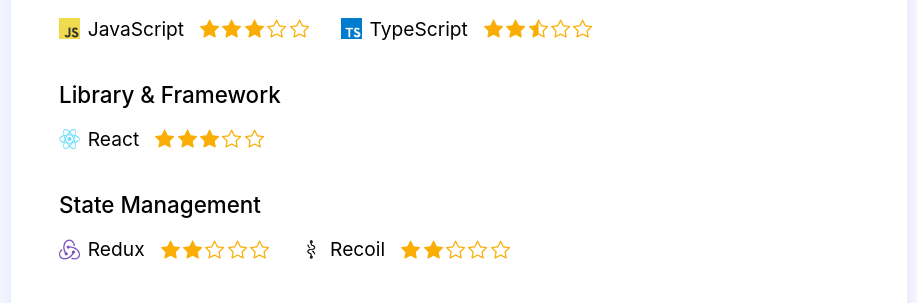
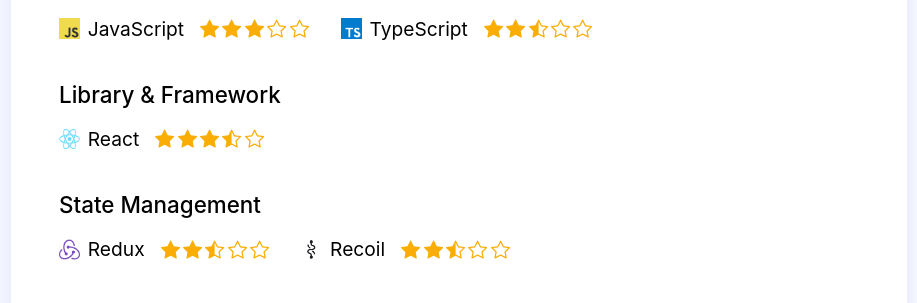
Before and after one commit to kimdonggu42/portfolio, a React (Create React App) app: page / in a window 1280 px wide. Shown: the part 866-1169 px from the top of the page, without its empty margins (325-1242 px from the left). Built offline with nearby package versions, Linux system fonts and the light colour scheme.

Commit message:
Fix : Todoit 블로그 링크 수정

```diff
--- a/src/components/Project.tsx
+++ b/src/components/Project.tsx
@@ -443,7 +443,7 @@
                   <RiGithubFill className='homepageIcon' size={28} />
                 </Link>
                 <Link
-                  to='https://velog.io/@donggoo/Todot-%ED%94%84%EB%A1%9C%EC%A0%9D%ED%8A%B8-%EB%A6%AC%ED%8C%A9%ED%86%A0%EB%A7%81-%ED%9A%8C%EA%B3%A0'
+                  to='https://velog.io/@donggoo/series/Solo-Project-%EB%A6%AC%EC%95%A1%ED%8A%B8%EB%A1%9C-%EB%82%98%EB%A7%8C%EC%9D%98-%ED%88%AC%EB%91%90%EB%A6%AC%EC%8A%A4%ED%8A%B8-%EB%A7%8C%EB%93%A4%EA%B8%B0'
                   target='_blank'
                 >
                   <SiVelog className='velog-icon' size={24} />
@@ -460,9 +460,7 @@
               </SlideTag>
               <SlideComment>
                 <div>
-                  <span className='mainText'>
-                    Todoit은 할 일을 등록하고 관리할 수 있는 웹 애플리케이션
-                  </span>
+                  <span className='mainText'>Todoit은 할 일을 등록하고 관리할 수 있는 서비스</span>
                   입니다. Firebase를 이용해 개발하였으며, Firebase의 Authentication을 활용하여 유저
                   정보를, 그리고 Firestore를 활용하여 todo 데이터를 관리하였습니다.
                 </div>
@@ -504,8 +502,7 @@
               <SlideComment>
                 <div>
                   <span className='mainText'>
-                    saveme는 Naver Maps API를 이용하여 제작한 별도의 검색 없이 바로 내 주변의 공공
-                    화장실을 찾아주는 웹 애플리케이션
+                    saveme는 별도의 검색 없이 바로 내 주변의 공공 화장실을 찾아주는 서비스
                   </span>
                   입니다. 일반적인 지도 서비스들은 실행 후 별도의 조작이 필요하지만, 외부에서 갑자기
                   화장실이 급할 때 내가 별도의 조작을 하지 않아도 바로 주변의 화장실을 찾아 주면
--- a/src/components/Stack.tsx
+++ b/src/components/Stack.tsx
@@ -143,7 +143,7 @@
               <BsStarFill className='starIcon' />
               <BsStarFill className='starIcon' />
               <BsStarFill className='starIcon' />
-              <BsStar className='starIcon' />
+              <BsStarHalf className='starIcon' />
               <BsStar className='starIcon' />
             </div>
           </StackSetting>
@@ -158,7 +158,7 @@
             <div className='starCount'>
               <BsStarFill className='starIcon' />
               <BsStarFill className='starIcon' />
-              <BsStar className='starIcon' />
+              <BsStarHalf className='starIcon' />
               <BsStar className='starIcon' />
               <BsStar className='starIcon' />
             </div>
@@ -169,7 +169,7 @@
             <div className='starCount'>
               <BsStarFill className='starIcon' />
               <BsStarFill className='starIcon' />
-              <BsStar className='starIcon' />
+              <BsStarHalf className='starIcon' />
               <BsStar className='starIcon' />
               <BsStar className='starIcon' />
             </div>
```
